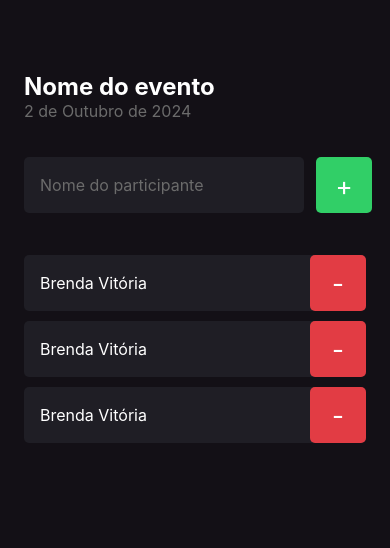
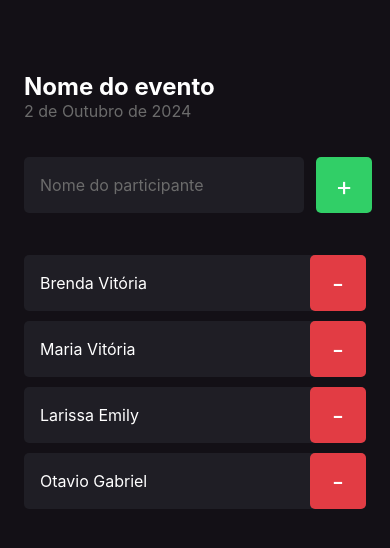
Before and after one commit to brendavit0ria/im-here, a React Native app: screen / in a window 390 px wide. Shown: the top 548 px of the page. Built offline with nearby package versions, Linux system fonts and the light colour scheme.

Commit message:
feat: using properties in the component

```diff
--- a/src/components/Participant/index.tsx
+++ b/src/components/Participant/index.tsx
@@ -2,10 +2,14 @@ import { View, Text, TouchableOpacity } from "react-native";
 
 import { styles } from "./styles";
 
-export function Participant() {
+type Props = {
+  name: string;
+};
+
+export function Participant({ name }: Props) {
   return (
     <View style={styles.container}>
-      <Text style={styles.name}>Brenda Vitória</Text>
+      <Text style={styles.name}>{name}</Text>
       <TouchableOpacity style={styles.button}>
         <Text style={styles.buttonText}>-</Text>
       </TouchableOpacity>
--- a/src/screens/Home/index.tsx
+++ b/src/screens/Home/index.tsx
@@ -26,9 +26,10 @@ export function Home() {
         </TouchableOpacity>
       </View>
 
-      <Participant />
-      <Participant />
-      <Participant />
+      <Participant name="Brenda Vitória" />
+      <Participant name="Maria Vitória" />
+      <Participant name="Larissa Emily" />
+      <Participant name="Otavio Gabriel" />
     </View>
   );
 }
```
